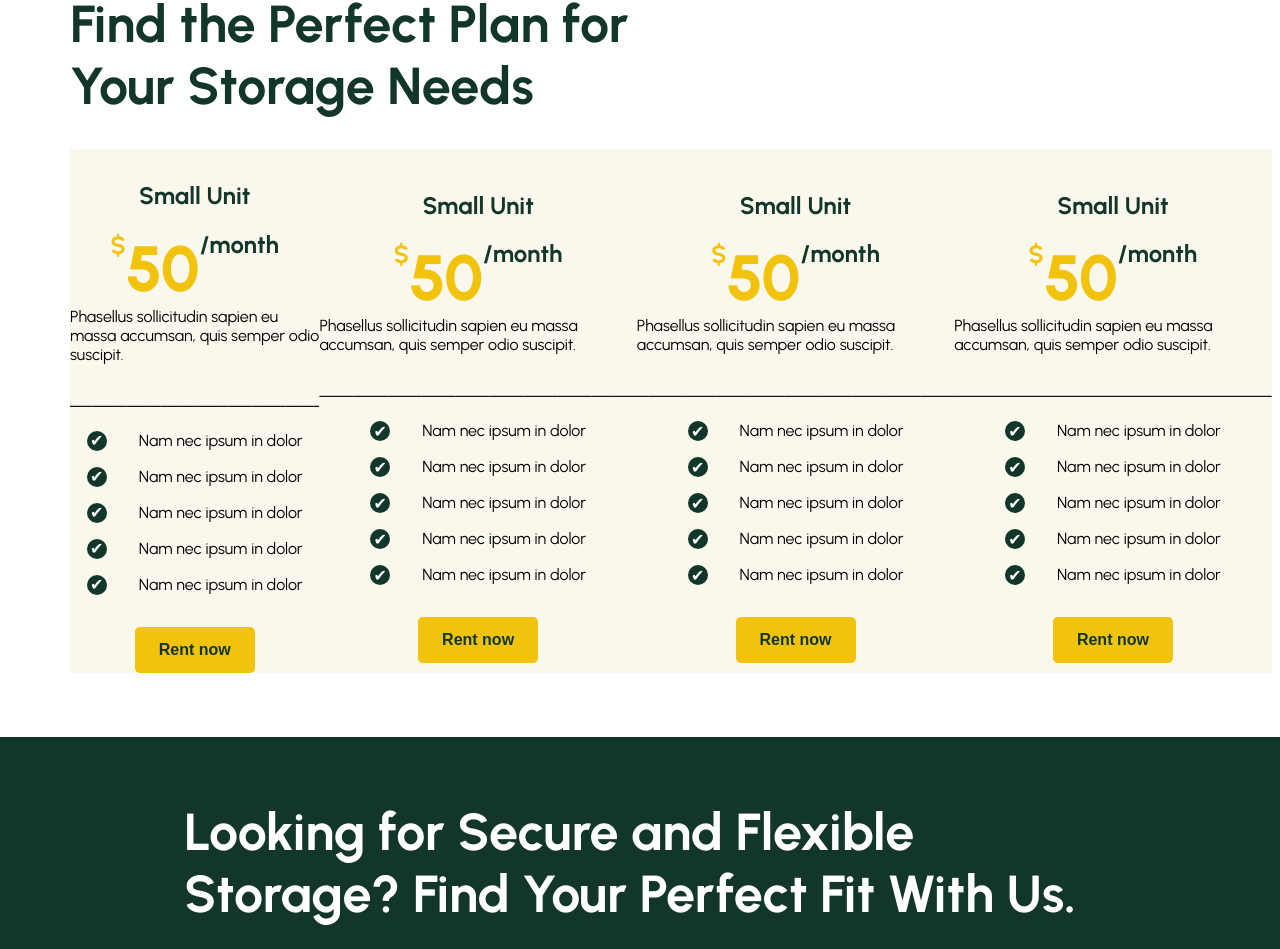
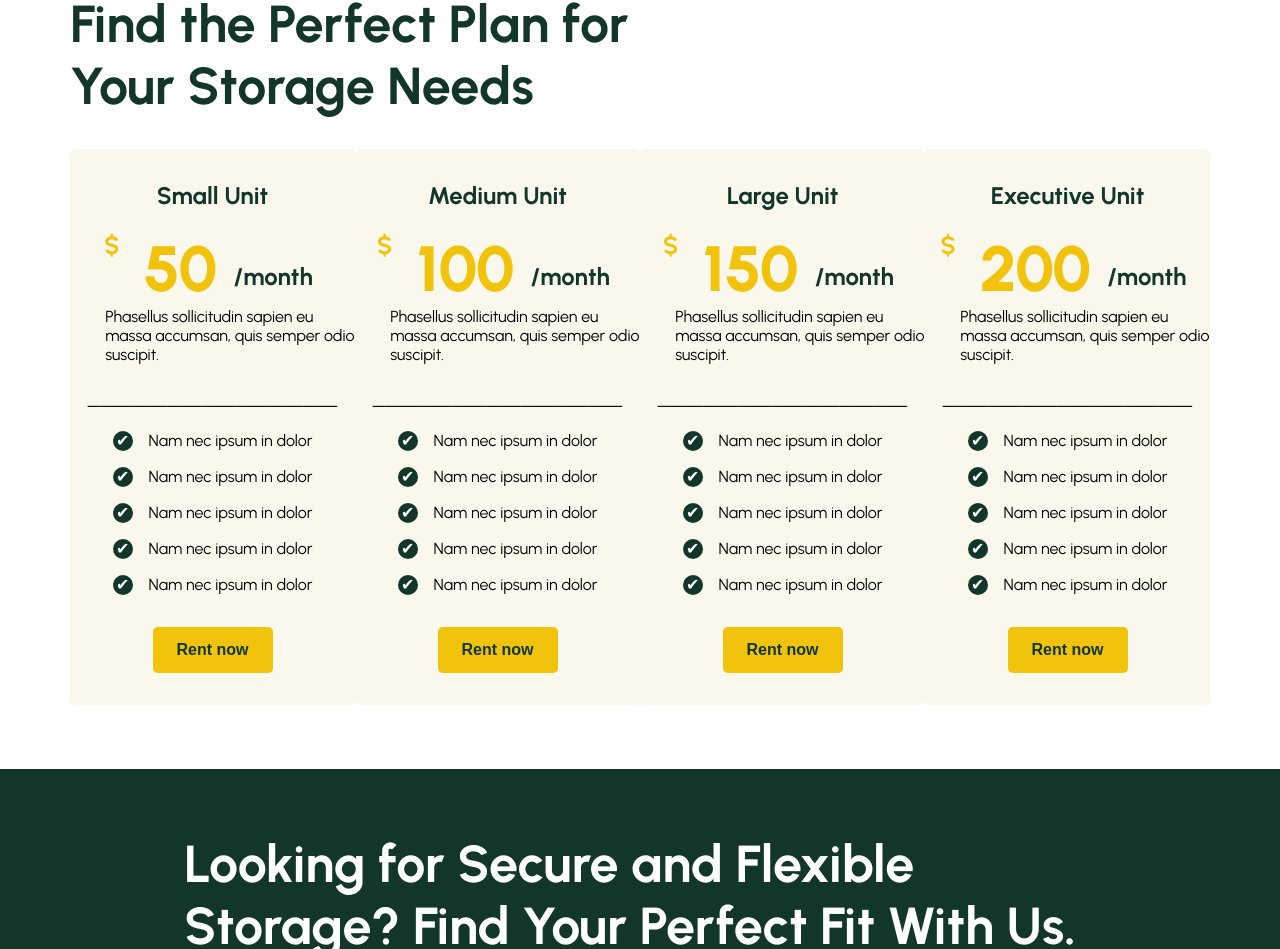
Before and after one commit to Mannelito-1/React-storaid-uppgift, a React (Vite) app: page / in a window 1280 px wide. Shown: the part 4222-5171 px from the top of the page. Built offline with nearby package versions, Linux system fonts and the light colour scheme.

Commit message:
added hover effect to each pricing card, added correct numbers and fixed styling issues

```diff
--- a/src/components/Pricing.jsx
+++ b/src/components/Pricing.jsx
@@ -1,8 +1,9 @@
-import React from "react";
+import React, { useState } from "react";
 import Titlecomp from "./Titlecomp";
 import Btn from "./Btn";
 
 function Pricing() {
+  const [onHover, setOnHover] = useState(null);
   return (
     <>
       <section className="pricing">
@@ -11,14 +12,23 @@ function Pricing() {
           h3Title="Find the Perfect Plan for Your Storage Needs"
         />
         <div className="container-space">
-            <div className="pricingCard">
+          <div
+            className={`pricingCard ${
+              onHover === "small unit" ? "active" : ""
+            }`}
+            onMouseEnter={() => setOnHover("small unit")}
+            onMouseLeave={() => setOnHover(null)}
+          >
             <h5>Small Unit</h5>
             <div className="priceNumber">
-                    <h4>$</h4>
+              <h4 className="dollar">$</h4>
               <h2>50</h2>
-                    <h5>/month</h5>
+              <h5 className="month">/month</h5>
             </div>
-                <p>Phasellus sollicitudin sapien eu massa accumsan, quis semper odio suscipit.</p>
+            <p className="p-text">
+              Phasellus sollicitudin sapien eu massa accumsan, quis semper odio
+              suscipit.
+            </p>
             <p className="line">──────────────────────</p>
             <div className="priceP">
               <p className="checkmark">✔</p>
@@ -41,18 +51,27 @@ function Pricing() {
               <p>Nam nec ipsum in dolor</p>
             </div>
             <div className="pricing-btn">
-                    <Btn btnText="Rent now"/>
+              <Btn btnText="Rent now" />
             </div>
           </div>
-            <div className="pricingCard">
-                <h5>Small Unit</h5>
+          <div
+            className={`pricingCard ${
+              onHover === "medium unit" ? "active" : ""
+            }`}
+            onMouseEnter={() => setOnHover("medium unit")}
+            onMouseLeave={() => setOnHover(null)}
+          >
+            <h5>Medium Unit</h5>
             <div className="priceNumber">
-                    <h4>$</h4>
-                    <h2>50</h2>
-                    <h5>/month</h5>
+              <h4 className="dollar">$</h4>
+              <h2>100</h2>
+              <h5 className="month">/month</h5>
             </div>
-                <p>Phasellus sollicitudin sapien eu massa accumsan, quis semper odio suscipit.</p>
-                <p className="line">────────────────────────────</p>
+            <p className="p-text">
+              Phasellus sollicitudin sapien eu massa accumsan, quis semper odio
+              suscipit.
+            </p>
+            <p className="line">──────────────────────</p>
             <div className="priceP">
               <p className="checkmark">✔</p>
               <p>Nam nec ipsum in dolor</p>
@@ -74,18 +93,27 @@ function Pricing() {
               <p>Nam nec ipsum in dolor</p>
             </div>
             <div className="pricing-btn">
-                    <Btn btnText="Rent now"/>
+              <Btn btnText="Rent now" />
             </div>
           </div>
-            <div className="pricingCard">
-                <h5>Small Unit</h5>
+          <div
+            className={`pricingCard ${
+              onHover === "large unit" ? "active" : ""
+            }`}
+            onMouseEnter={() => setOnHover("large unit")}
+            onMouseLeave={() => setOnHover(null)}
+          >
+            <h5>Large Unit</h5>
             <div className="priceNumber">
-                    <h4>$</h4>
-                    <h2>50</h2>
-                    <h5>/month</h5>
+              <h4 className="dollar">$</h4>
+              <h2>150</h2>
+              <h5 className="month">/month</h5>
             </div>
-                <p>Phasellus sollicitudin sapien eu massa accumsan, quis semper odio suscipit.</p>
-                <p className="line">────────────────────────────</p>
+            <p className="p-text">
+              Phasellus sollicitudin sapien eu massa accumsan, quis semper odio
+              suscipit.
+            </p>
+            <p className="line">──────────────────────</p>
             <div className="priceP">
               <p className="checkmark">✔</p>
               <p>Nam nec ipsum in dolor</p>
@@ -107,18 +135,27 @@ function Pricing() {
               <p>Nam nec ipsum in dolor</p>
             </div>
             <div className="pricing-btn">
-                    <Btn btnText="Rent now"/>
+              <Btn btnText="Rent now" />
             </div>
           </div>
-            <div className="pricingCard">
-                <h5>Small Unit</h5>
+          <div
+            className={`pricingCard ${
+              onHover === "executive unit" ? "active" : ""
+            }`}
+            onMouseEnter={() => setOnHover("executive unit")}
+            onMouseLeave={() => setOnHover(null)}
+          >
+            <h5>Executive Unit</h5>
             <div className="priceNumber">
-                    <h4>$</h4>
-                    <h2>50</h2>
-                    <h5>/month</h5>
+              <h4 className="dollar">$</h4>
+              <h2>200</h2>
+              <h5 className="month">/month</h5>
             </div>
-                <p>Phasellus sollicitudin sapien eu massa accumsan, quis semper odio suscipit.</p>
-                <p className="line">────────────────────────────</p>
+            <p className="p-text">
+              Phasellus sollicitudin sapien eu massa accumsan, quis semper odio
+              suscipit.
+            </p>
+            <p className="line">──────────────────────</p>
             <div className="priceP">
               <p className="checkmark">✔</p>
               <p>Nam nec ipsum in dolor</p>
@@ -140,7 +177,7 @@ function Pricing() {
               <p>Nam nec ipsum in dolor</p>
             </div>
             <div className="pricing-btn">
-                    <Btn btnText="Rent now"/>
+              <Btn btnText="Rent now" />
             </div>
           </div>
         </div>
--- a/src/index.css
+++ b/src/index.css
@@ -123,10 +123,9 @@ h6 {
   cursor: pointer;
   font-size: 16px;
   font-weight: 600;
-
 }
 
-.btn.active{
+.btn.active {
   background-color: var(--clr-dark-green);
   color: white;
   transition: all 0.3s ease;
@@ -399,7 +398,7 @@ h6 {
     align-items: center;
     gap: 3rem;
 
-    h4{
+    h4 {
       color: var(--clr-dark-green);
     }
   }
@@ -413,7 +412,7 @@ h6 {
     padding-right: 3rem;
   }
   .box1.active {
-     border-radius: 10px;
+    border-radius: 10px;
     border: 3px solid var(--clr-yellow);
   }
 
@@ -423,7 +422,6 @@ h6 {
     padding-block: 1rem;
     padding-left: 1rem;
     padding-right: 3rem;
-
   }
 
   .box2.active {
@@ -524,6 +522,42 @@ h6 {
     align-items: center;
     padding-top: 2rem;
     width: 20rem;
+    padding-bottom: 2rem;
+    border-radius: 5px;
+  }
+
+  .pricingCard.active {
+    background-color: var(--clr-dark-green);
+    color: white;
+    h5 {
+      color: white;
+    }
+    .checkmark {
+      background-color: var(--clr-yellow);
+      color: var(--clr-dark-green);
+    }
+
+    .btn.active {
+      background-color: white;
+      color: var(--clr-dark-green);
+    }
+
+    transition: all ease 0.3s;
+  }
+
+  .dollar {
+    position: relative;
+    right: 1.5rem;
+  }
+
+  .month {
+    position: relative;
+    left: 1rem;
+    top: 2rem;
+  }
+
+  .p-text {
+    padding-left: 2.2rem;
   }
 
   .priceNumber {
@@ -537,7 +571,7 @@ h6 {
 
   .priceP {
     display: flex;
-    gap: 2rem;
+    gap: 1rem;
     padding-top: 1rem;
   }
 
```
Lines whose indentation alone changed are shown as unchanged.
